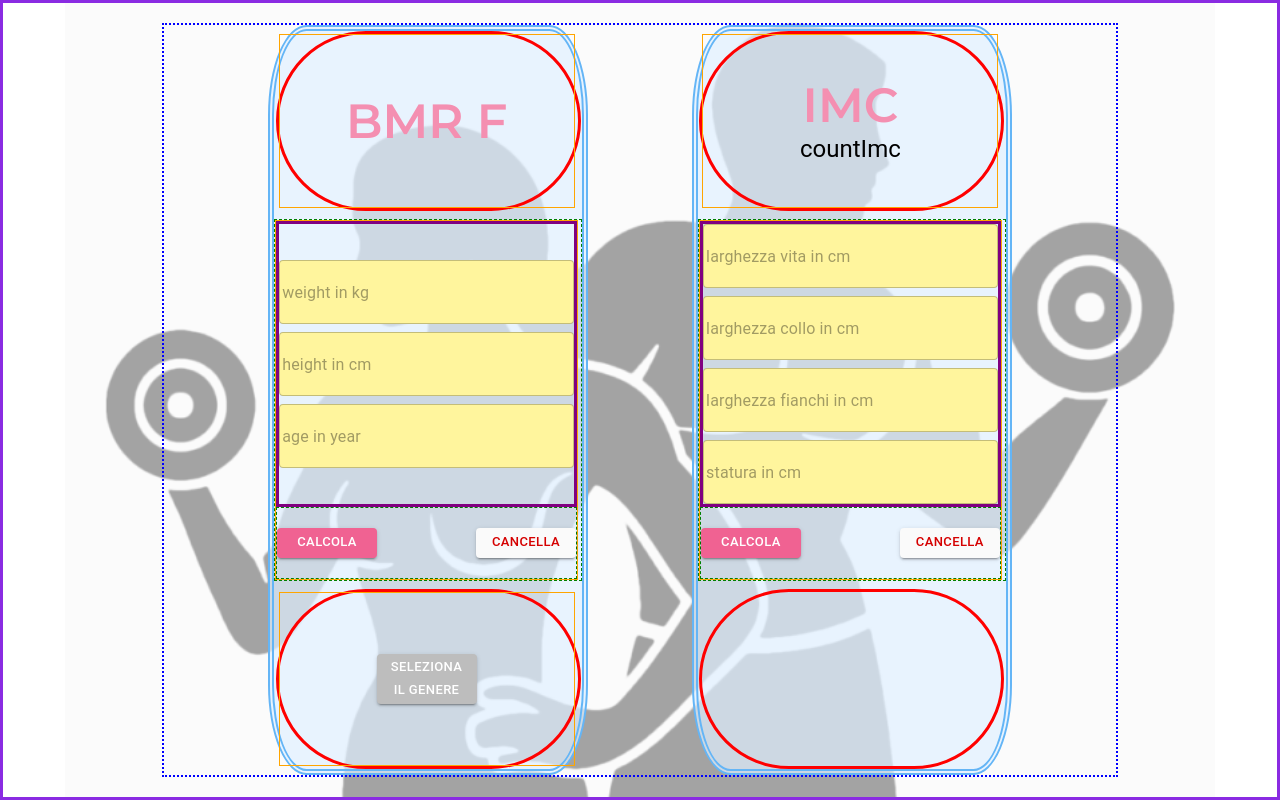
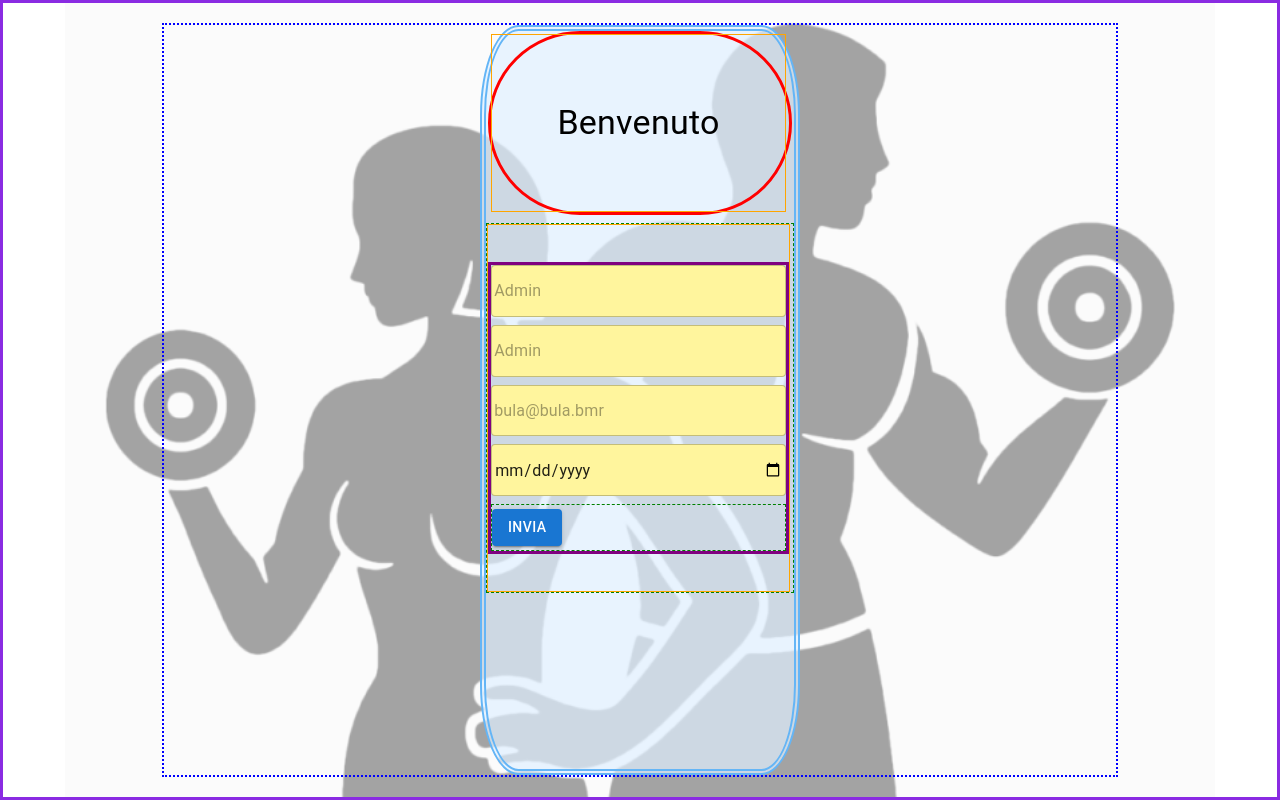
Before and after one commit to neodev89/new-BMR, a React (Create React App) app: page / in a window 1280 px wide. Built offline with nearby package versions, Linux system fonts and the light colour scheme.

Commit message:
Finalmente tutto è stato risolto grazie a Bing AI

```diff
--- a/src/App.tsx
+++ b/src/App.tsx
@@ -12,26 +12,12 @@ import { LoginPage } from './ui/components/pages/signInPage';
 
 export type Gender = 'M' | 'F'
 
-// const genders = [
-//     { value: 'M', label: 'M' },
-//     { value: 'F', label: 'F' },
-//   ]
-
-
-
 function App() {
   // eslint-disable-next-line
   const [sign, setSign] = useState<boolean>(false),
     [gender, setGender] = useState<Gender>('F'),
     [count, setCount] = useState<string>(''),
     [countImc, setCountImc] = useState<string>(''),
-    [field1, setField1] = useState<string>(''),
-    [field2, setField2] = useState<string>(''),
-    [field3, setField3] = useState<string>(''),
-    [field4, setField4] = useState<string>(''),
-    [field5, setField5] = useState<string>(''),
-    [field6, setField6] = useState<string>(''),
-    [field7, setField7] = useState<string>(''),
     [values, setValues] = useState<{ [key: string]: string }>({}),
     [myStyle, setMyStyle] = useState<{ [key: string]: string }>({ borderColor: 'inherit' }),
     [isDisabled, setIsDisabled] = useState<boolean>(false),
@@ -71,20 +57,6 @@ function App() {
       sx,
       values,
       setValues,
-      field1,
-      setField1,
-      field2,
-      setField2,
-      field3,
-      setField3,
-      field4,
-      setField4,
-      field5,
-      setField5,
-      field6,
-      setField6,
-      field7,
-      setField7,
       isDisabled,
       setIsDisabled,
       disabilita,
@@ -93,6 +65,7 @@ function App() {
       setCountImc,
       myStyle,
       setMyStyle,
+      sign, setSign,
     }}>
       <Stack spacing={1} className={classStyle.app}
         style={{
@@ -101,7 +74,7 @@ function App() {
           backgroundPosition: '50% 25%',
           filter: 'drop-shadow(5px 5px 5px black)',
         }}>
-        {!sign ? (<Box className={classStyle.central}>
+        {sign ? (<Box className={classStyle.central}>
           <StackLeft />
           <StackRight />
         </Box>) : (
--- a/src/ui/components/functions/handleBmr.tsx
+++ b/src/ui/components/functions/handleBmr.tsx
@@ -33,7 +33,7 @@ const controlInputs = ({ value, setMyStyle }: objProps) => {
 export const useHandleBmr = () => {
     const { gender, values, setCount, setMyStyle } = useContext(MyContext);
     const bmrCalc = () => {
-        controlInputs({value: values, setMyStyle: setMyStyle})
+        controlInputs({ value: values, setMyStyle: setMyStyle })
         if (gender === 'M') {
             let formulaMan = (66.4730 + (13.7516 * values['weight']) +
                 (5.0033 * values['height']) - (6.7550 * values['age'])).toFixed(2);
--- /dev/null
+++ b/src/ui/components/functions/matchUser.tsx
@@ -0,0 +1,62 @@
+import { useContext } from "react";
+import { MyContext } from "../../../MyContext";
+
+interface User {
+    nome: string;
+    cognome: string;
+    email: string;
+    data_di_nascita: string;
+}
+
+interface ParamProps {
+    nome: string;
+    cognome: string;
+    email: string;
+    data_di_nascita: string;
+}
+
+const users: User[] = [
+    {
+        nome: 'Admin',
+        cognome: 'Admin',
+        email: 'bula@bula.bmr',
+        data_di_nascita: '01/01/1900'
+    }
+];
+
+export const utente: User[] = [];
+
+const formatDate = (date: string): string => {
+    const [year, month, day] = date.split('-');
+    return `${day}/${month}/${year}`;
+};
+
+export const useMatchUser = () => {
+    const { setSign } = useContext(MyContext)
+    const matchUser = (param: ParamProps) => {
+        const formattedParam = {
+            ...param,
+            data_di_nascita: formatDate(param.data_di_nascita)
+        };
+        console.log("Formatted Param:", formattedParam);
+        for (const user of users) {
+            console.log("Comparing with user:", user);
+            if (user.nome === formattedParam.nome
+                && user.cognome === formattedParam.cognome
+                && user.email === formattedParam.email
+                && user.data_di_nascita === formattedParam.data_di_nascita
+            ) {
+                utente.push(formattedParam);
+                console.log(`Match found ${utente}`);
+                setSign(true);
+                return utente;
+            } else {
+                setSign(false);
+                console.log("No match found for:", user);
+            }
+        }
+        return false; // Return null if no match is found
+    };
+
+    return matchUser;
+};
--- a/src/ui/components/pages/StackRight.tsx
+++ b/src/ui/components/pages/StackRight.tsx
@@ -87,35 +87,35 @@ const StackRight: FC = () => {
                     <Stack spacing={1} sx={sx1.field}>
                         <MyInputText
                             disabled={disabilita}
-                            name={''}
+                            name={'vita'}
                             inputMode='numeric'
                             onChange={handleChanges}
                             placeholder='larghezza vita in cm'
-                            value={values['nome']}
+                            value={values['vita']}
                         />
                         <MyInputText
                             disabled={disabilita}
-                            name={''}
+                            name={'collo'}
                             inputMode='numeric'
                             onChange={handleChanges}
                             placeholder='larghezza collo in cm'
-                            value={values['nome']}
+                            value={values['collo']}
                         />
                         <MyInputText
                             disabled={disabilita}
-                            name={''}
+                            name={'fianchi'}
                             inputMode='numeric'
                             onChange={handleChanges}
                             placeholder='larghezza fianchi in cm'
-                            value={values['nome']}
+                            value={values['fianchi']}
                         />
                         <MyInputText
                             disabled={disabilita}
-                            name={''}
+                            name={'statura'}
                             inputMode='numeric'
                             onChange={handleChanges}
                             placeholder='statura in cm'
-                            value={values['nome']}
+                            value={values['statura']}
                         />
                     </Stack>
                     <Box sx={sx1.fieldBtn}>
--- a/src/ui/components/pages/signInPage.tsx
+++ b/src/ui/components/pages/signInPage.tsx
@@ -1,95 +1,94 @@
 import { MyInputText } from '../widgets/MyInputText';
 import { MyBox } from '../widgets/MyBox';
 import { Stack, Typography } from '@mui/material';
-import * as React from 'react';
-import { QueryClient, QueryClientProvider, useMutation } from '@tanstack/react-query';
+import { ChangeEvent, Dispatch, FC, FormEvent, SetStateAction, useContext, useEffect } from 'react';
 
 import { MyContext } from '../../../MyContext';
 import { useStyle, useStyleBox } from '../../styles/useSxStyle';
 import { SubmitGeneral } from '../widgets/SubmitGeneral';
+import { useMatchUser } from '../functions/matchUser';
 
-const queryClient = new QueryClient();
-interface User {
-    nome: string;
-    cognome: string;
-    email: string;
-    data_di_nascita: string;
+interface ContextProps {
+    values: { [key: string]: string };
+    setValues: (func:
+        (prevValue: { [key: string]: string }) => {
+            [key: string]: string
+        }) => void;
+    sign: boolean;
+    setSign: Dispatch<SetStateAction<boolean>>;
 }
 
-const SignInPage = () => {
-    const sx = useStyle();
-    const sx1 = useStyleBox();
-    const { values, setValues, registrazione }: any = React.useContext(MyContext);
+export const LoginPage: FC = () => {
+    const
+        sx = useStyle(),
+        sx1 = useStyleBox(),
+        { values, setValues, sign, setSign }: ContextProps = useContext(MyContext),
+        MatchUser = useMatchUser()
+        ;
 
-    const handleChanges = (event: React.ChangeEvent<HTMLInputElement>) => {
-        setValues((prevValue: User) => ({
+    const handleChanges = (event: ChangeEvent<HTMLInputElement>) => {
+        setValues((prevValue: { [key: string]: string }) => ({
             ...prevValue,
             [event.target.name]: event.target.value,
         }));
     };
 
-    const mutation = useMutation<User, Error, User>({
-        mutationFn: async (newUser: User) => {
-          const response = await fetch('/saveUser', {
-                method: 'POST',
-                headers: {
-                    'Content-Type': 'application/json',
-                },
-                body: JSON.stringify(newUser),
-            });
-            console.log(response);
-            return await response.json();
-        },
-        onSuccess: (data: User) => {
-          console.log('Dati salvati con successo:', data);
-        },
-        onError: (error: Error) => {
-          console.error('Errore durante il salvataggio dei dati:', error);
-        },
-      });
+    const handleSubmit = (event: FormEvent<HTMLFormElement>) => {
+        event.preventDefault();
+        const userToMatch = MatchUser({
+            nome: values['nome'],
+            cognome: values['cognome'],
+            email: values['email'],
+            data_di_nascita: values['data_di_nascita']
+        });
+        console.log(`Result: ${JSON.stringify(userToMatch, null, 2)}`);
+        return userToMatch;
+        // Use userToMatch for further processing
+    };
 
-    const handleSubmit = (event: React.FormEvent<HTMLFormElement>) => {
-        event.preventDefault(); // Previene il comportamento di invio del form predefinito
-        mutation.mutate(registrazione);
-    };
+    useEffect(() => {
+        if (sign) {
+            // Esegui ulteriori azioni, come il reindirizzamento a un'altra pagina
+            console.log("Match successful, redirecting...");
+            // Esempio di reindirizzamento:
+            // window.location.href = "/nextPage";
+        }
+    }, [sign]);
+
 
     return (
         <Stack spacing={1} sx={sx.table}>
             <Stack spacing={1} sx={sx1.boxBmr}>
                 <MyBox component={'div'}>
-                    {registrazione ? (
-                        <Typography variant={'h4'}>Registrati</Typography>
-                    ) : (
-                        <Typography variant={'h4'}>Benvenuto {registrazione}</Typography>
-                    )}
+                    <Typography variant={'h4'}>Benvenuto</Typography>
                 </MyBox>
             </Stack>
             <Stack spacing={1} sx={sx1.corpo}>
                 <MyBox component={'form'} onSubmit={handleSubmit}>
                     <Stack spacing={1} sx={sx1.field}>
                         <MyInputText
-                            placeholder='nome'
+                            placeholder='Admin'
                             inputMode='text'
                             name='nome'
                             value={values['nome']}
                             onChange={handleChanges}
                         />
                         <MyInputText
-                            placeholder='cognome'
+                            placeholder='Admin'
                             inputMode='text'
                             name='cognome'
                             value={values['cognome']}
                             onChange={handleChanges}
                         />
                         <MyInputText
-                            placeholder='email'
+                            placeholder='bula@bula.bmr'
                             inputMode='text'
                             name='email'
                             value={values['email']}
                             onChange={handleChanges}
                         />
                         <MyInputText
-                            placeholder='data di nascita'
+                            placeholder='01/01/1900'
                             inputMode='text'
                             type='date'
                             name='data_di_nascita'
@@ -104,10 +103,4 @@ const SignInPage = () => {
             </Stack>
         </Stack>
     );
-};
-
-export const LoginPage = () => (
-    <QueryClientProvider client={queryClient}>
-        <SignInPage />
-    </QueryClientProvider>
-);
+}
--- a/src/ui/components/widgets/SubmitGeneral.tsx
+++ b/src/ui/components/widgets/SubmitGeneral.tsx
@@ -5,7 +5,7 @@ import React, { ReactNode } from "react";
 interface MyGeneralSubmit {
     sx?: SxProps<Theme>;
     children: ReactNode;
-}
+  }
 
 export const SubmitGeneral = ({ sx, children, ...other }: MyGeneralSubmit) => {
 
```
Also changed, not shown: server.js (+85 -85 lines), server.ts (deleted, +0 -92 lines), src/ui/components/pages/StackLeft.tsx (+4 -4 lines).
